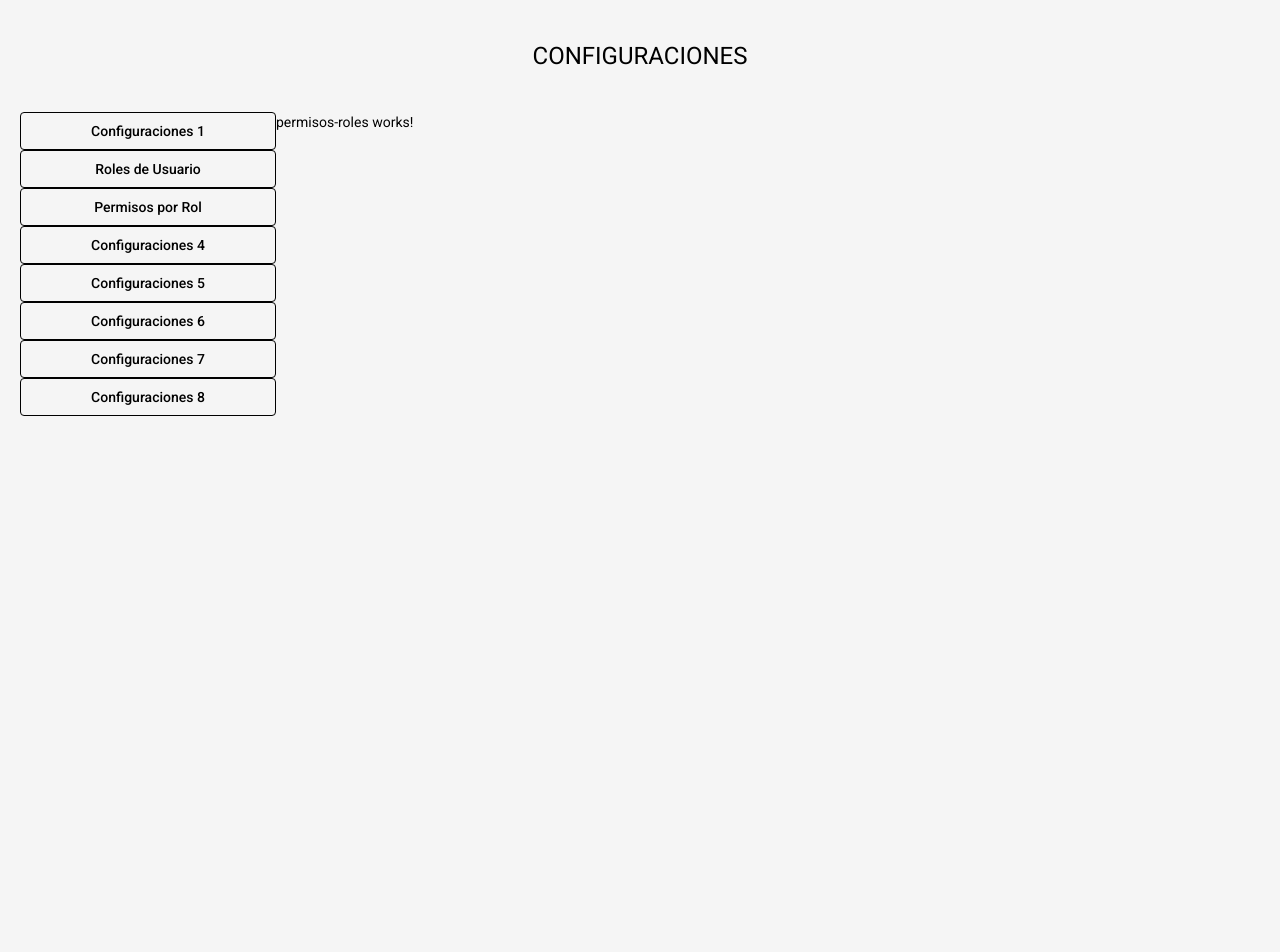
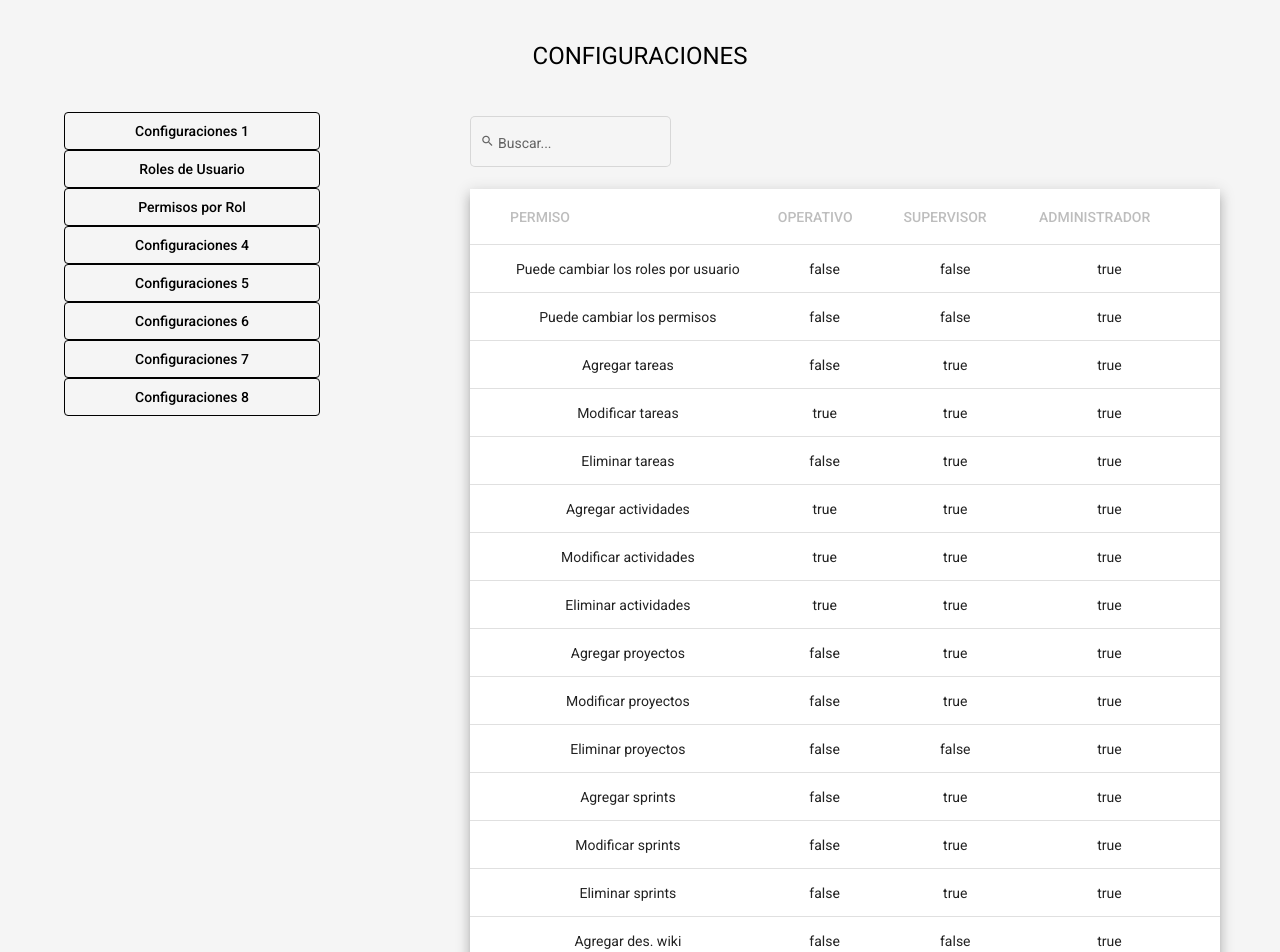
Before and after one commit to KerpsMaximiliano/visor, an Angular app in the folder Visor/: page /permisos-roles in a window 1280 px wide. Shown: the top 952 px of the page. Before the commit the page ends 840 px from the top, so only its background shows below. Built offline with nearby package versions, Linux system fonts and the light colour scheme.

Commit message:
agregada seccion configuracion, roles y permisos

```diff
--- a/Visor/src/app/componentes/configuraciones/configuraciones.component.css
+++ b/Visor/src/app/componentes/configuraciones/configuraciones.component.css
@@ -12,9 +12,10 @@
     width: 20%;
     display: flex;
     flex-direction: column;
-    margin-left: 20px;
+    margin-left: 5%;
 }
 
 button {
     border: 1px solid black;
+    min-width: 150px;
 }
--- a/Visor/src/app/componentes/permisos-roles/permisos-roles.component.css
+++ b/Visor/src/app/componentes/permisos-roles/permisos-roles.component.css
@@ -0,0 +1,24 @@
+.container {
+    margin-left: 20%;
+    margin-right: 20%;
+}
+
+.barraBusqueda {
+    width: 100%;
+}
+
+table {
+    min-width: 750px
+}
+
+/* th {
+    width: 250px;
+} */
+
+td {
+    text-align: center;
+}
+
+/* .botonTabla {
+    width: 250px;
+} */
--- a/Visor/src/app/componentes/permisos-roles/permisos-roles.component.html
+++ b/Visor/src/app/componentes/permisos-roles/permisos-roles.component.html
@@ -1 +1,40 @@
-<p>permisos-roles works!</p>
+<div class="container">
+
+    <div class="barraBusqueda">
+        <div mat-dialog-content class="form">
+            <mat-form-field appearance="outline">
+                <mat-label><mat-icon>search</mat-icon> Buscar...</mat-label>
+                <input matInput name="usuario" (keyup)="applyFilter($event)">
+            </mat-form-field>
+        </div>
+    </div>
+
+    <div class="tabla">
+        <table mat-table [dataSource]="dataSource" class="mat-elevation-z8">
+
+            <ng-container matColumnDef="permiso">
+                <th mat-header-cell *matHeaderCellDef><button mat-button disabled class="botonTabla"> PERMISO </button></th>
+                <td mat-cell *matCellDef="let element"> {{element.permiso }} </td>
+            </ng-container>
+
+            <ng-container matColumnDef="operativo">
+                <th mat-header-cell *matHeaderCellDef><button mat-button disabled class="botonTabla"> OPERATIVO </button></th>
+                <td mat-cell *matCellDef="let element"> {{element.operativo}} </td>
+            </ng-container>
+
+            <ng-container matColumnDef="supervisor">
+                <th mat-header-cell *matHeaderCellDef><button mat-button disabled class="botonTabla"> SUPERVISOR </button></th>
+                <td mat-cell *matCellDef="let element"> {{element.supervisor }} </td>
+            </ng-container>
+
+            <ng-container matColumnDef="administrador">
+                <th mat-header-cell *matHeaderCellDef><button mat-button disabled class="botonTabla"> ADMINISTRADOR </button></th>
+                <td mat-cell *matCellDef="let element"> {{element.administrador }} </td>
+            </ng-container>
+
+            <tr mat-header-row *matHeaderRowDef="displayedColumns"></tr>
+            <tr mat-row *matRowDef="let row; columns: displayedColumns;"></tr>
+
+        </table>
+    </div>
+</div>
--- a/Visor/src/app/componentes/permisos-roles/permisos-roles.component.ts
+++ b/Visor/src/app/componentes/permisos-roles/permisos-roles.component.ts
@@ -1,4 +1,7 @@
 import { Component, OnInit } from '@angular/core';
+import { MatTableDataSource } from '@angular/material/table';
+import { Permiso } from 'src/app/interfaces/permiso';
+import { PermisoService } from 'src/app/services/i2t/permiso.service';
 
 @Component({
   selector: 'app-permisos-roles',
@@ -7,9 +10,20 @@ import { Component, OnInit } from '@angular/core';
 })
 export class PermisosRolesComponent implements OnInit {
 
-  constructor() { }
+  permisos: Permiso[] = [];
+  dataSource!: MatTableDataSource<any>;
+  displayedColumns: string[] = ['permiso', 'operativo', 'supervisor', 'administrador'];
+
+  constructor(private _permisoSerivce: PermisoService) { }
 
   ngOnInit(): void {
+    this.permisos = this._permisoSerivce.getPermisos();
+    this.dataSource = new MatTableDataSource(this.permisos);
+  }
+
+  applyFilter(event: Event) {
+    const filterValue = (event.target as HTMLInputElement).value;
+    this.dataSource.filter = filterValue.trim().toLowerCase();
   }
 
 }
--- a/Visor/src/app/componentes/roles-usuarios/roles-usuarios.component.css
+++ b/Visor/src/app/componentes/roles-usuarios/roles-usuarios.component.css
@@ -1,4 +1,35 @@
 .container {
-    margin-left: 20px;
-    margin-right: 20px;
+    margin-left: 20%;
+    margin-right: 20%;
 }
+
+.barraBusqueda {
+    width: 100%;
+}
+
+table {
+    min-width: 750px
+}
+
+th {
+    width: 250px;
+}
+
+td {
+    text-align: center;
+}
+
+.botonTabla {
+    width: 250px;
+}
+
+.menuDesplegable {
+    display: flex;
+    flex-direction: row;
+    align-items: center;
+}
+
+mat-checkbox {
+    width: 50%;
+    margin-left: 25%;
+}
--- a/Visor/src/app/componentes/roles-usuarios/roles-usuarios.component.html
+++ b/Visor/src/app/componentes/roles-usuarios/roles-usuarios.component.html
@@ -1,20 +1,29 @@
 <div class="container">
-    <div class="barraBusqueda">BARRA BUSQUEDA</div>
+
+    <div class="barraBusqueda">
+        <div mat-dialog-content class="form">
+            <mat-form-field appearance="outline">
+                <mat-label><mat-icon>search</mat-icon> Buscar...</mat-label>
+                <input matInput name="usuario" (keyup)="applyFilter($event)">
+            </mat-form-field>
+        </div>
+    </div>
+
     <div class="tabla">
         <table mat-table [dataSource]="dataSource" class="mat-elevation-z8">
 
             <ng-container matColumnDef="usuario">
-                <th mat-header-cell *matHeaderCellDef> USUARIO </th>
+                <th mat-header-cell *matHeaderCellDef><button mat-button disabled class="botonTabla"> USUARIO </button></th>
                 <td mat-cell *matCellDef="let element"> {{element.usuario }} </td>
             </ng-container>
 
             <ng-container matColumnDef="nombre">
-                <th mat-header-cell *matHeaderCellDef> NOMBRE </th>
+                <th mat-header-cell *matHeaderCellDef><button mat-button disabled class="botonTabla"> NOMBRE </button></th>
                 <td mat-cell *matCellDef="let element"> {{element.nombre}} </td>
             </ng-container>
 
             <ng-container matColumnDef="rol">
-                <th mat-header-cell *matHeaderCellDef> ROL </th>
+                <th mat-header-cell *matHeaderCellDef><button mat-button [matMenuTriggerFor]="menu" class="botonTabla"> ROL </button></th>
                 <td mat-cell *matCellDef="let element"> {{element.rol }} </td>
             </ng-container>
 
@@ -22,5 +31,11 @@
             <tr mat-row *matRowDef="let row; columns: displayedColumns;"></tr>
 
         </table>
+
+        <mat-menu #menu="matMenu" class="menuDesplegable">
+            <mat-checkbox name="checkbox" (click)="marcarCheckbox()">Administrador</mat-checkbox>
+            <mat-checkbox name="checkbox" (click)="marcarCheckbox()">Supervisor</mat-checkbox>
+            <mat-checkbox name="checkbox" (click)="marcarCheckbox()">Operativo</mat-checkbox>
+        </mat-menu>
     </div>
 </div>
--- a/Visor/src/app/componentes/roles-usuarios/roles-usuarios.component.ts
+++ b/Visor/src/app/componentes/roles-usuarios/roles-usuarios.component.ts
@@ -1,7 +1,7 @@
 import { Component, OnInit } from '@angular/core';
 import { MatTableDataSource } from '@angular/material/table';
 import { Usuario } from 'src/app/interfaces/usuario';
-import { UsuarioService } from 'src/app/interfaces/usuario.service';
+import { UsuarioService } from 'src/app/services/i2t/usuario.service';
 
 @Component({
   selector: 'app-roles-usuarios',
@@ -21,4 +21,13 @@ export class RolesUsuariosComponent implements OnInit {
     this.dataSource = new MatTableDataSource(this.usuarios);
   }
 
+  applyFilter(event: Event) {
+    const filterValue = (event.target as HTMLInputElement).value;
+    this.dataSource.filter = filterValue.trim().toLowerCase();
+  }
+
+  marcarCheckbox() {
+
+  }
+
 }
--- /dev/null
+++ b/Visor/src/app/interfaces/permiso.ts
@@ -0,0 +1,6 @@
+export interface Permiso {
+    permiso: string,
+    operativo: boolean,
+    supervisor: boolean,
+    administrador: boolean
+}
--- /dev/null
+++ b/Visor/src/app/services/i2t/permiso.service.ts
@@ -0,0 +1,42 @@
+import { Injectable } from '@angular/core';
+import { Permiso } from 'src/app/interfaces/permiso';
+
+@Injectable({
+  providedIn: 'root'
+})
+export class PermisoService {
+
+  permisos: Permiso[] = [
+    { permiso: 'Puede cambiar los roles por usuario', supervisor: false, operativo: false, administrador: true },
+    { permiso: 'Puede cambiar los permisos', supervisor: false, operativo: false, administrador: true },
+    { permiso: 'Agregar tareas', supervisor: true, operativo: false, administrador: true },
+    { permiso: 'Modificar tareas', supervisor: true, operativo: true, administrador: true },
+    { permiso: 'Eliminar tareas', supervisor: true, operativo: false, administrador: true },
+    { permiso: 'Agregar actividades', supervisor: true, operativo: true, administrador: true },
+    { permiso: 'Modificar actividades', supervisor: true, operativo: true, administrador: true },
+    { permiso: 'Eliminar actividades', supervisor: true, operativo: true, administrador: true },
+    { permiso: 'Agregar proyectos', supervisor: true, operativo: false, administrador: true },
+    { permiso: 'Modificar proyectos', supervisor: true, operativo: false, administrador: true },
+    { permiso: 'Eliminar proyectos', supervisor: false, operativo: false, administrador: true },
+    { permiso: 'Agregar sprints', supervisor: true, operativo: false, administrador: true },
+    { permiso: 'Modificar sprints', supervisor: true, operativo: false, administrador: true },
+    { permiso: 'Eliminar sprints', supervisor: true, operativo: false, administrador: true },
+    { permiso: 'Agregar des. wiki', supervisor: false, operativo: false, administrador: true },
+    { permiso: 'Modificar des. wiki', supervisor: true, operativo: false, administrador: true },
+    { permiso: 'Eliminar des. wiki', supervisor: false, operativo: false, administrador: true },
+    { permiso: 'Agregar documentos', supervisor: true, operativo: true, administrador: true },
+    { permiso: 'Modificar documentos', supervisor: true, operativo: true, administrador: true },
+    { permiso: 'Eliminar documentos', supervisor: true, operativo: false, administrador: true },
+    { permiso: 'Vista analista funcional', supervisor: true, operativo: true, administrador: true },
+    { permiso: 'Vista analista técnico', supervisor: true, operativo: true, administrador: true },
+    { permiso: 'Vista desarrollador', supervisor: true, operativo: true, administrador: true },
+    { permiso: 'Vista analista QA', supervisor: true, operativo: true, administrador: true },
+    { permiso: 'Vista tester', supervisor: true, operativo: true, administrador: true },
+    { permiso: 'Vista project manager', supervisor: true, operativo: false, administrador: true }
+  ];
+
+  getPermisos() {
+    return this.permisos;
+}
+
+}
--- a/Visor/src/app/interfaces/usuario.service.ts
+++ b/Visor/src/app/services/i2t/usuario.service.ts
@@ -1,5 +1,5 @@
 import { Injectable } from '@angular/core';
-import { Usuario } from './usuario';
+import { Usuario } from '../../interfaces/usuario';
 
 @Injectable({
   providedIn: 'root'
```
Also changed, not shown: Visor/src/app/material.ts (+30 -2 lines), 2 other files (tests, documents, lock files or other folders).
